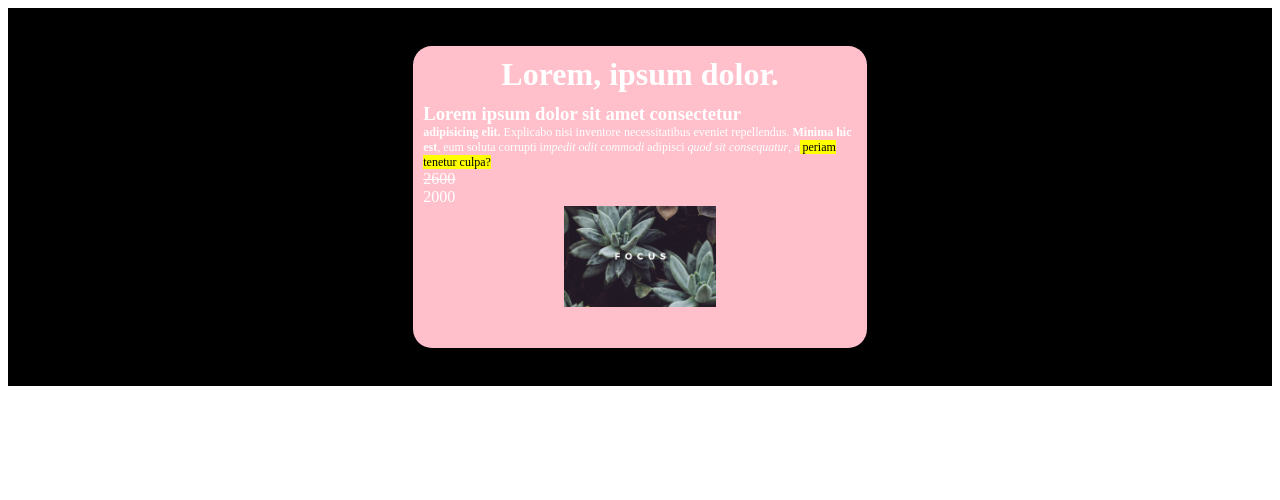
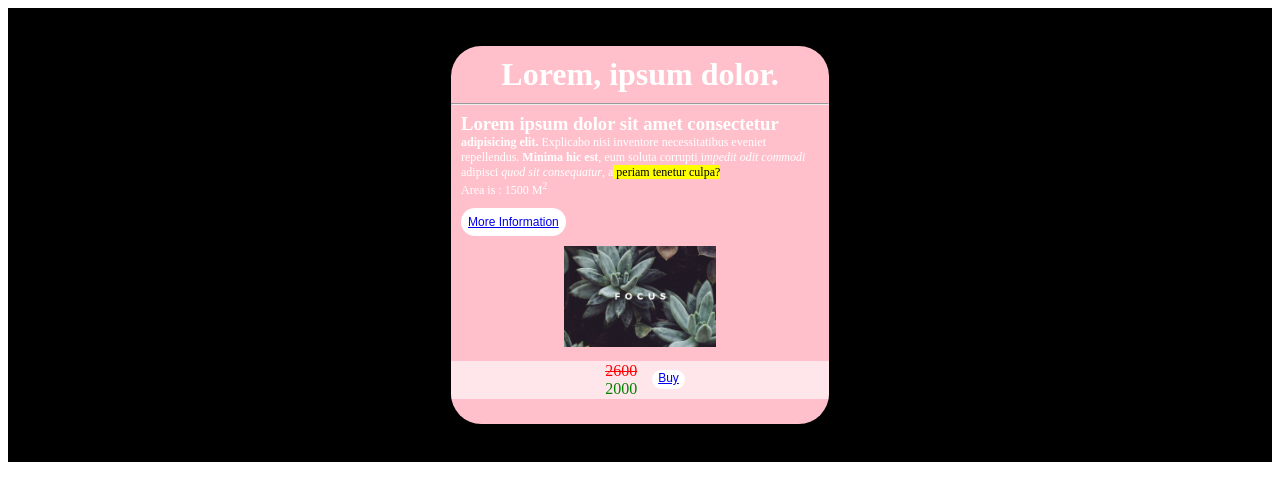
Before and after one commit to Andrew-26D/HTML-CSS-class-2025, a plain HTML site: page index.html in a window 1280 px wide. Drawn offline with Linux system fonts and the light colour scheme.

Commit message:
Friday night push

```diff
--- a/index.css
+++ b/index.css
@@ -1,19 +1,19 @@
 .behind {
   background: black;
-  height: 10cm;
+  height: 12cm;
   align-content: center;
   padding: 0;
   margin: 0;
 }
 .title {
   background: pink;
-  width: 12cm;
-  height: 8cm;
+  width: 10cm;
+  height: 10cm;
   margin-block: auto;
   margin-inline: auto;
   padding: 0;
   overflow-y: auto;
-  border-radius: 0.5cm;
+  border-radius: 0.8cm;
   scroll-behavior: smooth;
 }
 .image {
@@ -27,12 +27,22 @@
   color: #fff;
   margin-top: 10px;
   text-align: center;
-  margin-bottom: 10px;
+  margin-bottom: 10px;;
 }
 
 .text {
   color: #fff;
   margin-top: 0cm;
   padding-left: 10px;
-  margin-bottom: 0%;
+  margin-bottom: 0%;padding-right: 5px;
 }
+.but{
+    background-color: #fff;border-radius: .5cm;border: 0ch;font-size: 12px; padding: 7px;margin: 10px;
+}
+.buy{
+    height: 1cm;width: 10cm;display: flex;align-items: center;gap: 10px;background-color: #ffffff9c;justify-content: center;
+}
+.but2{
+
+    background-color: #ffffff;border-radius: .4cm;border: 0ch;font-size: 12px; padding-bottom:4px;padding-inline: px;
+}
--- a/index.html
+++ b/index.html
@@ -12,7 +12,8 @@
   <body>
     <div class="behind">
       <div class="title">
-        <h1 class="text1">Lorem, ipsum dolor.</h1>
+        <h1 class="text1"title=text>Lorem, ipsum dolor.</h1>
+        <hr>
 
         <h3 class="text">Lorem ipsum dolor sit amet consectetur</h3>
         <p class="text" style="font-size: 12px">
@@ -23,10 +24,14 @@
             tenetur culpa?
           </mark>
         </p>
-        <p class="text"><del>2600</del> <br>2000</br></p>
+        <p style="font-size: 12px" class="text">Area is : 1500 M<sup>2</sup></p>
+        <button title="Info" class="but"><a href="./information page.html"target=blank>More Information</a></button>
 
-
-          <center><img src="images/oo.jpg" alt="Image"  style="width: 4cm;margin-bottom: 10px;"/></center>
+        <center><a  href="/images/oo.jpg"><img src="images/oo.jpg" alt="Image"  title="Download" style="width: 4cm;margin-bottom: 10px;"/></a></center>
+        <div class="buy">
+          <p style="color: green;" class="text"><del style="color: red;">2600</del> <br>2000</br> </p>
+          <button class="but2"><a title="Bank's Gate" target="_blank" href="https://www.enbank.ir">Buy</a></button>
+        </div>
 
       </div>
     </div>
```
Also changed, not shown: information page.html (added, +11 -0 lines).
